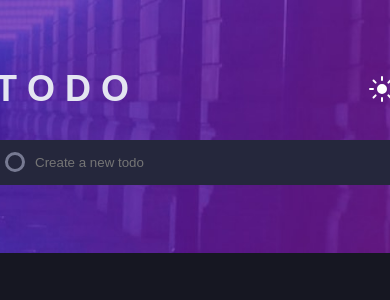
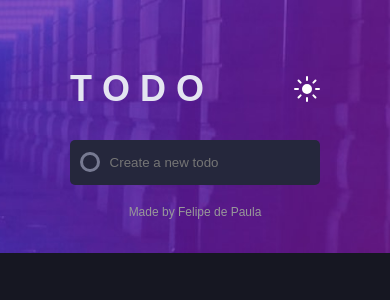
Before and after one commit to EmilcyFelipe/Frontend-Mentor-TODO, a React (Create React App) app: page / in a window 390 px wide. Shown: the top 300 px of the page. Built offline with nearby package versions, Linux system fonts and the light colour scheme; a web font is replaced by a local one.

Commit message:
Responsived

```diff
--- a/src/components/List_Component/List_Component.css
+++ b/src/components/List_Component/List_Component.css
@@ -31,6 +31,9 @@
 }
 
 .filters-wrapper{
+    min-width: 90px;
     width: 35%;
     justify-content: space-between;
+    border-radius: 5px;
+    background-color: var(--screen-background);
 }
--- a/src/components/Todo_Wrapper/Todo_Wrapper.css
+++ b/src/components/Todo_Wrapper/Todo_Wrapper.css
@@ -1,12 +1,18 @@
 .todo-wrapper{
     position: absolute;
     top: 8%;
-    width: 400px;
+    min-width: 250px;
+    max-width: 400px;
+    width: 50%;
     height: 400px;
+    display: flex;
+    flex-direction: column;
+    align-items: center;
 }
 .todo-banner{
     display: flex;
     align-items: center;
+    width: 100%;
     justify-content: space-between;
     color: var(--primary-font-hover);
 }
@@ -51,3 +57,8 @@
     color: var(--icons-weigth-color);
 
 }
+
+.signature{
+    font-size: 12px;
+    color: #999;
+}
--- a/src/components/Todo_Wrapper/Todo_Wrapper.js
+++ b/src/components/Todo_Wrapper/Todo_Wrapper.js
@@ -64,7 +64,7 @@ export default function TodoWrapper(){
             </form>
             </div>
             <ListComponent list={taskList} func={setTaskList}/>
-
+            <div className="signature">Made by Felipe de Paula</div>
         </div>
     )
 }
```
